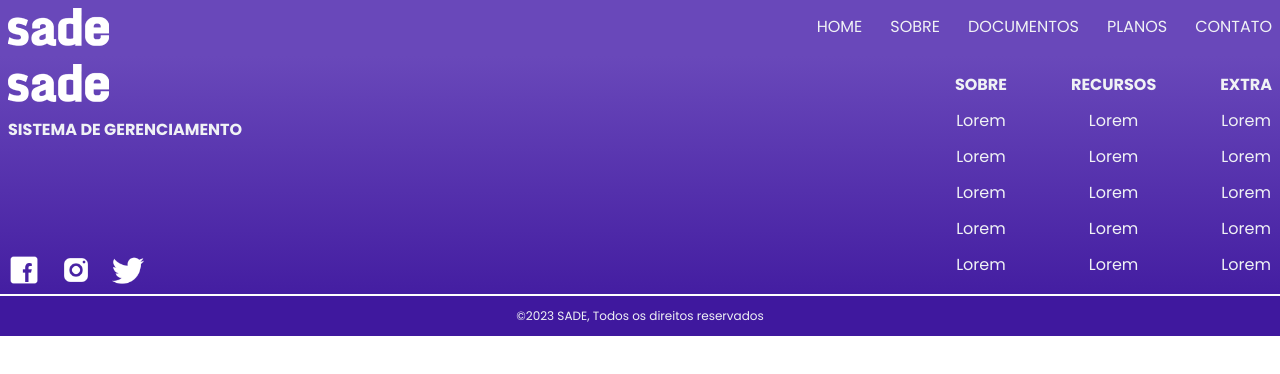
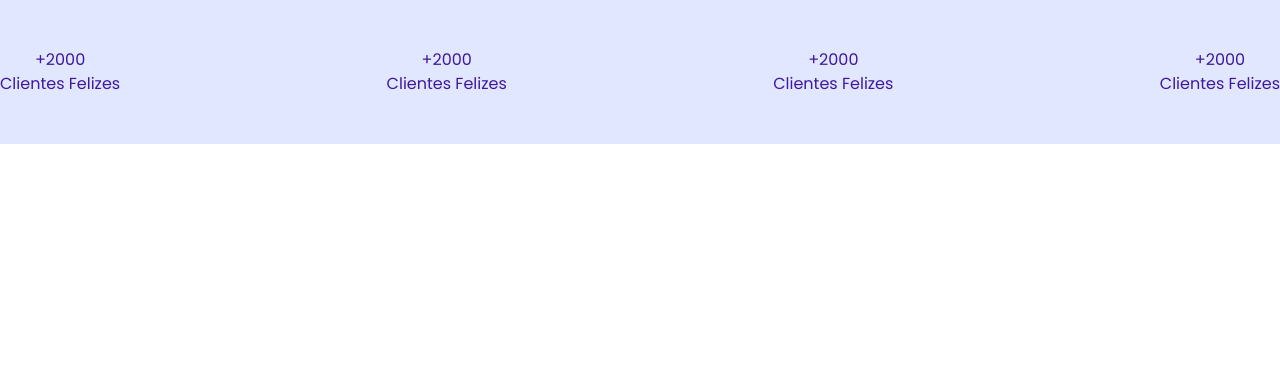
Before and after one commit to IsaacSousa2/SADE, a Next.js app in the folder sadeapp/: page / in a window 1280 px wide. Shown: the top 374 px of the page. Built offline with nearby package versions, Linux system fonts and the light colour scheme.

Commit message:
criação de outros components e div das conquistas concluida

```diff
--- a/sadeapp/src/app/page.tsx
+++ b/sadeapp/src/app/page.tsx
@@ -1,12 +1,12 @@
-import Header from "../components/header";/*Importando componente do cabeçalho*/
+import Header from "@/components/header";/*Importando componente do cabeçalho*/
 import Footer from "@/components/footer";/*Importando componente do rodapé*/
+import Achievements from "@/components/achievements";/*Importando componente de conquistas*/
 
 export default function Home() {
   return (
 
     <div>
-      <Header />
-      <Footer />
+      <Achievements />
     </div>
 
   )
--- /dev/null
+++ b/sadeapp/src/components/achievements.tsx
@@ -0,0 +1,24 @@
+export default function Achievements(){
+
+    return(
+    <div className="bg-roxobg  w-full mx-auto items-center flex justify-between h-36 text-center sm:flex-col md:gap-6 md:h-72 sm:flex-wrap">
+        <div className="">
+            <h2 className="text-roxoEscuro font-medium">+2000</h2>
+            <h2 className="text-roxoEscuro font-medium">Clientes Felizes</h2>
+        </div>
+        <div className="">
+            <h2 className="text-roxoEscuro font-medium">+2000</h2>
+            <h2 className="text-roxoEscuro font-medium">Clientes Felizes</h2>
+        </div>
+        <div className="">
+            <h2 className="text-roxoEscuro font-medium">+2000</h2>
+            <h2 className="text-roxoEscuro font-medium">Clientes Felizes</h2>
+        </div>
+        <div className="">
+            <h2 className="text-roxoEscuro font-medium">+2000</h2>
+            <h2 className="text-roxoEscuro font-medium">Clientes Felizes</h2>
+        </div>
+    </div>
+    )
+
+}
--- /dev/null
+++ b/sadeapp/src/components/contato.tsx
@@ -0,0 +1,5 @@
+export default function contato(){
+
+    <div className=""></div>
+
+}
--- /dev/null
+++ b/sadeapp/src/components/diferenciais.tsx
@@ -0,0 +1,9 @@
+import box_diferencial from "@/templates/box_diferencial"
+
+export default function diferenciais(){
+
+    <div className="">
+
+    </div>
+
+}
--- a/sadeapp/src/components/footer.tsx
+++ b/sadeapp/src/components/footer.tsx
@@ -8,11 +8,11 @@ import TwitterIcon from "../../public/images/TwitterIcon.png"/*Importando ícone
 export default function Footer(){
 
     return(
-        <footer className="bg-gradient-to-t from-roxoEscuro to-roxoClaro h-[270px] md:h-[450px] w-full text-cinza md-w-full mm:h-[840px]">
-            <div className="w-full p-2 flex justify-between max-w-[1700px] mx-auto items-center md-w-full md:flex-col md:items-center">
+        <footer className="bg-gradient-to-t from-roxoEscuro to-roxoClaro h-[270px] md:h-[450px] w-full text-cinza md-w-full mm:h-[840px]">{/* RODAPÉ PRINCIPAL */}
+            <div className="w-full p-2 flex justify-between max-w-[1700px] mx-auto items-center md-w-full md:flex-col md:items-center">{/* DIV PRINCIPAL */}
                 <div>
-                    <div className="flex flex-col md:items-center">
-                        <div className="mb-4 md:mb-10">
+                    <div className="flex flex-col md:items-center">{/* DIV ITENS */}
+                        <div className="mb-4 md:mb-10">{/* LOGO SADE */}
                             <Image src={logoBranco} alt={"Logo Sade Branco"} className=""/>
                         </div>
                         <div className="mb-28 md:mb-6">
@@ -25,9 +25,9 @@ export default function Footer(){
                         </div>
                     </div>
                 </div>
-                <div className="md:w-full md:text-center md:flex md:justify-center md:mt-10">
-                    <div className=" flex text-center gap-16 mm:gap-6 mm:flex-wrap">
-                        <div className="flex flex-col gap-3 w-full md:w-full mm:gap-1.5">
+                <div className="md:w-full md:text-center md:flex md:justify-center md:mt-10">{/* DIV INFORMAÇÕES */}
+                    <div className=" flex text-center gap-16 mm:gap-6 mm:flex-wrap">{/* DIV LINKS */}
+                        <div className="flex flex-col gap-3 w-full md:w-full mm:gap-1.5">{/* BOX LINKS */}
                             <h1 className="font-semibold">SOBRE</h1>
                             <a href="#" className="hover:text-roxoEscuro duration-[0.5s]">Lorem</a>
                             <a href="#" className="hover:text-roxoEscuro duration-[0.5s]">Lorem</a>
@@ -35,7 +35,7 @@ export default function Footer(){
                             <a href="#" className="hover:text-roxoEscuro duration-[0.5s]">Lorem</a>
                             <a href="#" className="hover:text-roxoEscuro duration-[0.5s]">Lorem</a>
                         </div>
-                        <div className="flex flex-col gap-3 w-full md:w-full mm:gap-1.5">
+                        <div className="flex flex-col gap-3 w-full md:w-full mm:gap-1.5">{/* BOX LINKS */}
                             <h1 className="font-semibold">RECURSOS</h1>
                             <a href="#" className="hover:text-roxoEscuro duration-[0.5s]">Lorem</a>
                             <a href="#" className="hover:text-roxoEscuro duration-[0.5s]">Lorem</a>
@@ -43,7 +43,7 @@ export default function Footer(){
                             <a href="#" className="hover:text-roxoEscuro duration-[0.5s]">Lorem</a>
                             <a href="#" className="hover:text-roxoEscuro duration-[0.5s]">Lorem</a>
                         </div>
-                        <div className=" flex flex-col gap-3 w-full md:w-full mm:gap-1.5">
+                        <div className=" flex flex-col gap-3 w-full md:w-full mm:gap-1.5">{/* BOX LINKS */}
                             <h1 className="font-semibold">EXTRA</h1>
                             <a href="#" className="hover:text-roxoEscuro duration-[0.5s]">Lorem</a>
                             <a href="#" className="hover:text-roxoEscuro duration-[0.5s]">Lorem</a>
@@ -54,7 +54,7 @@ export default function Footer(){
                     </div>
                 </div>
             </div>
-            <div className="flex justify-center border-t-2 border-white bg-roxoEscuro p-3">
+            <div className="flex justify-center border-t-2 border-white bg-roxoEscuro p-3">{/* COPYRIGHT */}
                 <p className="text-xs">©2023 SADE, Todos os direitos reservados</p>
             </div>
         </footer>
--- /dev/null
+++ b/sadeapp/src/components/planos.tsx
@@ -0,0 +1,12 @@
+import box_planos from "@/templates/box_planos"
+
+export default function planos(){
+
+    return(
+        <div className="">
+
+        </div>
+        )
+
+
+}
--- /dev/null
+++ b/sadeapp/src/templates/box_diferencial.tsx
@@ -0,0 +1,7 @@
+export default function box_diferencial(){
+
+    <div className="">
+
+    </div>
+
+}
--- a/sadeapp/tailwind.config.ts
+++ b/sadeapp/tailwind.config.ts
@@ -33,6 +33,9 @@ const config: Config = {
         'laranja' : '#FA6600',
         'roxoClaro' : '#6948BA',
         'cinza' : '#F0F2F5',
+        'branco' : '#ffffff',
+        'preto' : '#000000',
+        'roxobg' : '#E0E7FF'
       },
       keyframes: {
         showSideBar:{
```
Also changed, not shown: sadeapp/src/templates/box_planos.tsx (added).
